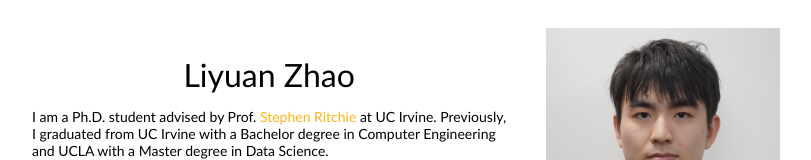
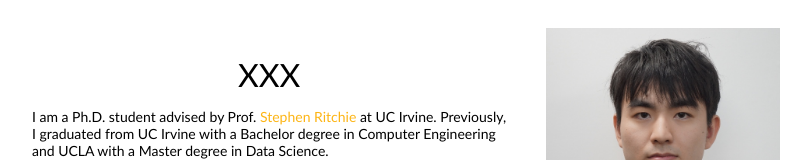
Before and after one commit to sil123456/Liyuan_website, a plain HTML site: page index.html in a window 1280 px wide. Shown: the top 160 px of the page, without its empty margins (228-1039 px from the left). Drawn offline with Linux system fonts and the light colour scheme.

Commit message:
Updated website content

```diff
--- a/index.html
+++ b/index.html
@@ -19,7 +19,7 @@
     <tr style="padding:0px">
       <td style="padding:2.5%;width:63%;vertical-align:middle">
         <p style="text-align:center">
-          <name>Liyuan Zhao</name>
+          <name>XXX</name>
         </p>
         <p>
           I am a Ph.D. student advised by Prof. <a href="https://www.its.uci.edu/">Stephen Ritchie</a> at UC Irvine. Previously,
```
